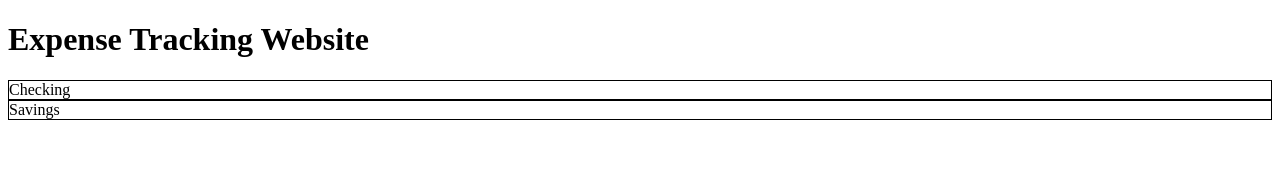
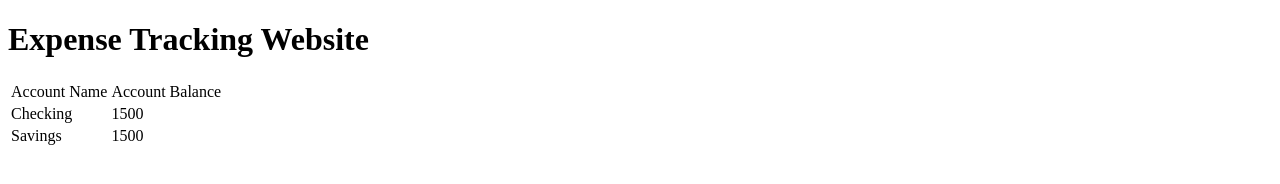
Before and after one commit to aiden-wenzel/budget-app, a plain HTML site: page index.html in a window 1280 px wide. Drawn offline with Linux system fonts and the light colour scheme.

Commit message:
Add Table
Added a table element to display the amount of money in each account.

```diff
--- a/index.html
+++ b/index.html
@@ -8,7 +8,19 @@
     <body>
         <h1>Expense Tracking Website</h1>
 
-        <div class="accounts">Checking</div>
-        <div class="accounts">Savings</div>
+		<table>
+			<tr>
+				<td>Account Name</td>
+				<td>Account Balance</td>
+			</tr>
+			<tr>
+				<td>Checking</td>
+				<td>1500</td>
+			</tr>
+			<tr>
+				<td>Savings</td>
+				<td>1500</td>
+			</tr>
+		</table>
     </body>
 </html>
```
